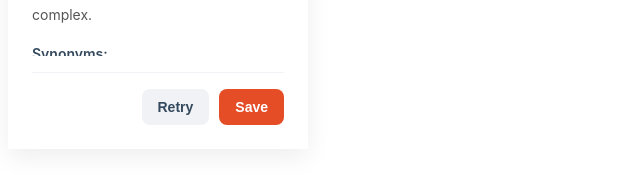
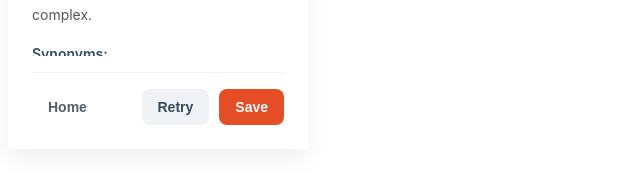
Before and after one commit to ppnavillera/notionary-client, a React (Vite) app: page / in a window 1280 px wide. Both pictures are taken after typing "Sample" into the empty fields and a click on the button "Search". Shown: the part 259-434 px from the top of the page, without its empty margins (0-640 px from the left). Built offline with nearby package versions, Linux system fonts and the light colour scheme.

Commit message:
feat: add tag display for synonyms and refactor button layout

```diff
--- a/src/App.styles.ts
+++ b/src/App.styles.ts
@@ -135,6 +135,22 @@ export const Value = styled.span`
   line-height: 1.6;
   word-break: break-word;
 `;
+export const TagContainer = styled.div`
+  display: flex;
+  flex-wrap: wrap; /* 태그가 많으면 다음 줄로 넘어감 */
+  gap: 8px; /* 태그 사이의 간격 */
+  width: 100%;
+`;
+
+export const Tag = styled.span`
+  background-color: #f0f2f5; /* 부드러운 배경색 */
+  color: #555;
+  padding: 4px 10px;
+  border-radius: 12px; /* 둥근 모서리 (알약 모양) */
+  font-size: 13px;
+  font-weight: 500;
+  white-space: nowrap; /* 태그 내용은 줄바꿈되지 않도록 */
+`;
 
 // --- 저장 완료 화면 (saved) ---
 export const SuccessContainer = styled.div`
@@ -262,10 +278,26 @@ export const SecondaryButton = styled(ActionButtonBase)`
   }
 `;
 
+export const GhostButton = styled(ActionButtonBase)`
+  background: transparent;
+  color: #555e68; // 약간 톤 다운된 텍스트 색상
+
+  &:hover {
+    background-color: #f0f2f5; // Secondary 버튼의 기본 배경색과 동일
+  }
+`;
+
+// 오른쪽 버튼 그룹을 위한 컨테이너 (새로 추가)
+export const ActionGroup = styled.div`
+  display: flex;
+  gap: 10px;
+`;
+
+// ButtonContainer 스타일 수정
 export const ButtonContainer = styled.div`
   display: flex;
-  justify-content: flex-end;
-  gap: 10px;
+  justify-content: space-between; // 양쪽 끝으로 요소를 분리
+  align-items: center; // 세로 중앙 정렬
   width: 100%;
   margin-top: 16px;
   padding-top: 16px;
--- a/src/App.tsx
+++ b/src/App.tsx
@@ -116,8 +116,13 @@ function App() {
               </S.LongRow>
               {result.synonyms && (
                 <S.LongRow>
-                  <S.Key>Synonyms:</S.Key>
-                  <S.Value>{result.synonyms.join(", ")}</S.Value>
+                  <S.Key>Synonyms:</S.Key>{" "}
+                  {/* 각 동의어를 Tag로 만들기 위해 컨테이너와 map 함수 사용 */}
+                  <S.TagContainer>
+                    {result.synonyms.map((synonym) => (
+                      <S.Tag key={synonym}>{synonym}</S.Tag>
+                    ))}
+                  </S.TagContainer>
                 </S.LongRow>
               )}
               {result.antonyms && (
@@ -128,8 +133,18 @@ function App() {
               )}
             </S.RowsContainer>
             <S.ButtonContainer>
-              <S.SecondaryButton onClick={handleRetry}>Retry</S.SecondaryButton>
-              <S.PrimaryButton onClick={onSave}>Save</S.PrimaryButton>
+              {/* 왼쪽 (Tertiary Action) */}
+              <S.GhostButton onClick={() => setStatus("idle")}>
+                Home
+              </S.GhostButton>
+
+              {/* 오른쪽 (Primary/Secondary Actions) */}
+              <S.ActionGroup>
+                <S.SecondaryButton onClick={handleRetry}>
+                  Retry
+                </S.SecondaryButton>
+                <S.PrimaryButton onClick={onSave}>Save</S.PrimaryButton>
+              </S.ActionGroup>
             </S.ButtonContainer>
           </S.ResponseSection>
         )}
```
